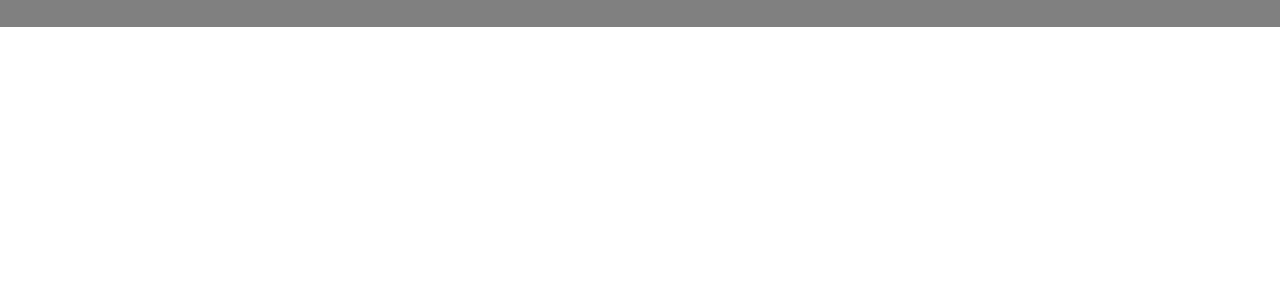
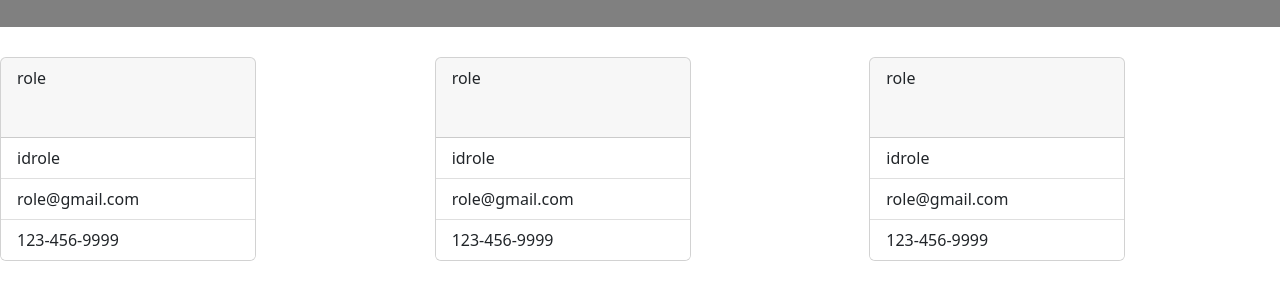
Before and after one commit to Renatatims/profile_generator, a website: page dist/index.html in a window 1280 px wide. Shown: the part 73-372 px from the top of the page. Drawn offline with nearby package versions, Linux system fonts and the light colour scheme.

Commit message:
Added Team cards to html

```diff
--- a/dist/index.html
+++ b/dist/index.html
@@ -24,6 +24,48 @@
 
 <!--end of Header-->
 
+ <!--Team Cards-->
+ <div class="row" id="cardsTeam">
+
+    <div class=" cardT col-sm-4">
+        <div class="card " style="width: 16rem;">
+            <div class="card-header" style="height: 5rem;">
+               role
+            </div>
+            <ul class="list-group list-group-flush">
+                <li class="list-group-item"> idrole</li>
+                <li class="list-group-item">role@gmail.com</li>
+                <li class="list-group-item">123-456-9999</li>
+            </ul>
+        </div>
+    </div>
+
+    <div class=" cardT col-sm-4">
+        <div class="card " style="width: 16rem;">
+            <div class="card-header" style="height: 5rem;">
+               role
+            </div>
+            <ul class="list-group list-group-flush">
+                <li class="list-group-item"> idrole</li>
+                <li class="list-group-item">role@gmail.com</li>
+                <li class="list-group-item">123-456-9999</li>
+            </ul>
+        </div>
+    </div>
+
+    <div class=" cardT col-sm-4">
+        <div class="card " style="width: 16rem;">
+            <div class="card-header" style="height: 5rem;">
+               role
+            </div>
+            <ul class="list-group list-group-flush">
+                <li class="list-group-item"> idrole</li>
+                <li class="list-group-item">role@gmail.com</li>
+                <li class="list-group-item">123-456-9999</li>
+            </ul>
+        </div>
+    </div>
+<!--end of Team Cards-->
 </body>
 
 </html>
```
